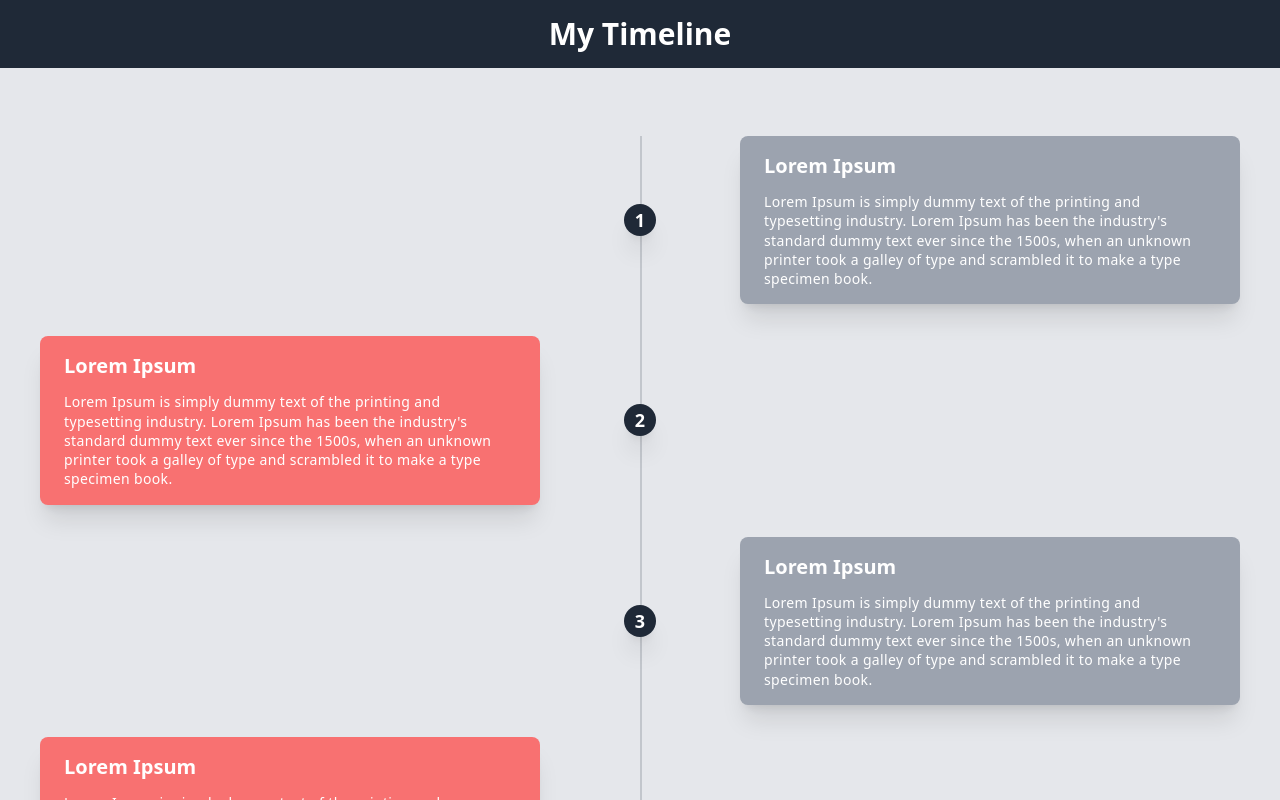
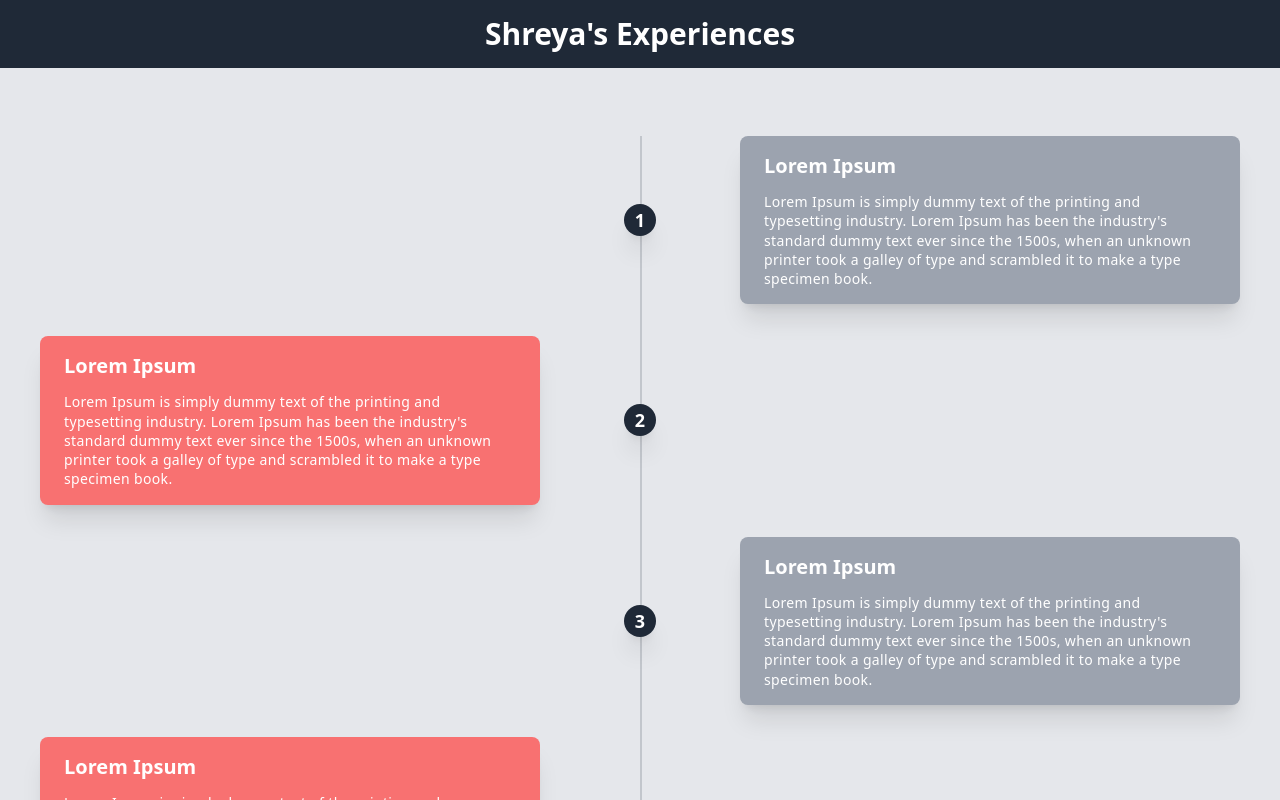
Before and after one commit to shreya513/afspres, a React (Vite) app: page / in a window 1280 px wide. Built offline with nearby package versions, Linux system fonts and the light colour scheme.

Commit message:
change title

```diff
--- a/src/App.tsx
+++ b/src/App.tsx
@@ -5,7 +5,7 @@ const App: React.FC = () => {
   return (
     <div className="items-center justify-center h-screen overflow-auto" style={{ background: '#edf2f7' }}>
       <div className="fixed top-0 left-0 z-10 w-full py-4 text-white bg-gray-800">
-        <h1 className="text-3xl font-bold text-center">My Timeline</h1>
+        <h1 className="text-3xl font-bold text-center">Shreya's Experiences</h1>
       </div>
       <div className="container w-full mx-auto bg-gray-200" style={{ marginTop: '4rem', paddingTop: '2rem', position: 'relative' }}>
         <Timeline />
```
